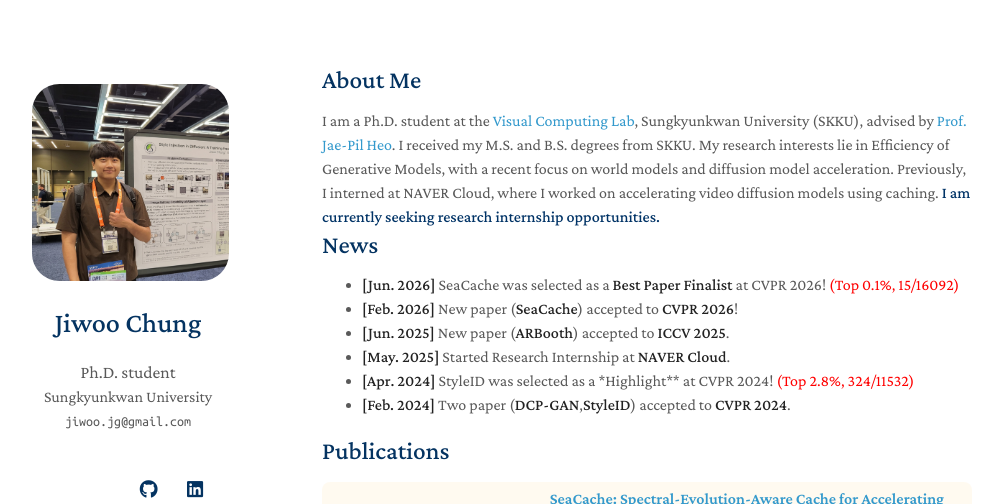
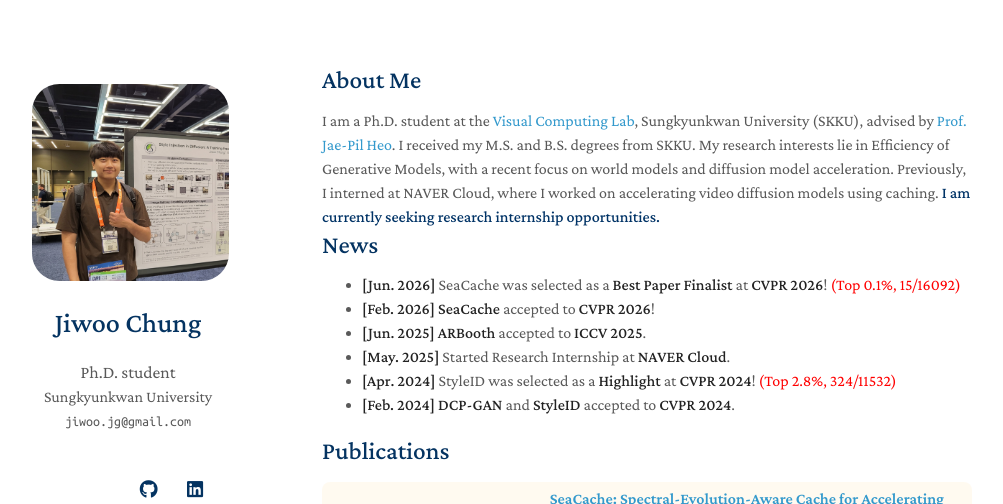
Before and after one commit to jiwoogit/jiwoogit.github.io, a Jekyll site: the page built from index.md, in a window 1280 px wide and 900 px high, cut to the strip 0-504 px from the top of the window. Shown: the whole strip, without its empty margins (148-1151 px from the left). Built offline with Jekyll 4.4.1, drawn with Linux system fonts in a browser that asks for light colours; nearby versions of some CDN libraries; a style sheet for code colours, icons or effects is not loaded; our own code applies the rules of GitHub Pages for plain Markdown files.

Commit message:
Update index.md

```diff
--- a/index.md
+++ b/index.md
@@ -13,12 +13,12 @@ I am a Ph.D. student at the [Visual Computing Lab](https://sites.google.com/site
 My research interests lie in image & video synthesis and editing. -->
 
 ## News
-- **[Jun. 2026]** SeaCache was selected as a **Best Paper Finalist** at CVPR 2026! <span style="color:red;">(Top 0.1%, 15/16092)</span>
-- **[Feb. 2026]** New paper ([**SeaCache**](https://jiwoogit.github.io/SeaCache/)) accepted to **CVPR 2026**!
-- **[Jun. 2025]** New paper ([**ARBooth**](https://jiwoogit.github.io/ARBooth/)) accepted to **ICCV 2025**.
+- **[Jun. 2026]** SeaCache was selected as a **Best Paper Finalist** at **CVPR 2026**! <span style="color:red;">(Top 0.1%, 15/16092)</span>
+- **[Feb. 2026]** [**SeaCache**](https://jiwoogit.github.io/SeaCache/) accepted to **CVPR 2026**!
+- **[Jun. 2025]** [**ARBooth**](https://jiwoogit.github.io/ARBooth/) accepted to **ICCV 2025**.
 - **[May. 2025]** Started Research Internship at **NAVER Cloud**.
-- **[Apr. 2024]** StyleID was selected as a *Highlight** at CVPR 2024! <span style="color:red;">(Top 2.8%, 324/11532)</span>
-- **[Feb. 2024]** Two paper ([**DCP-GAN**](https://jiwoogit.github.io/DCP-GAN_site/),[**StyleID**](https://jiwoogit.github.io/StyleID_site/)) accepted to **CVPR 2024**.
+- **[Apr. 2024]** StyleID was selected as a **Highlight** at **CVPR 2024**! <span style="color:red;">(Top 2.8%, 324/11532)</span>
+- **[Feb. 2024]** [**DCP-GAN**](https://jiwoogit.github.io/DCP-GAN_site/) and [**StyleID**](https://jiwoogit.github.io/StyleID_site/) accepted to **CVPR 2024**.
 
 
 {% include_relative _includes/publications.md %}
```
